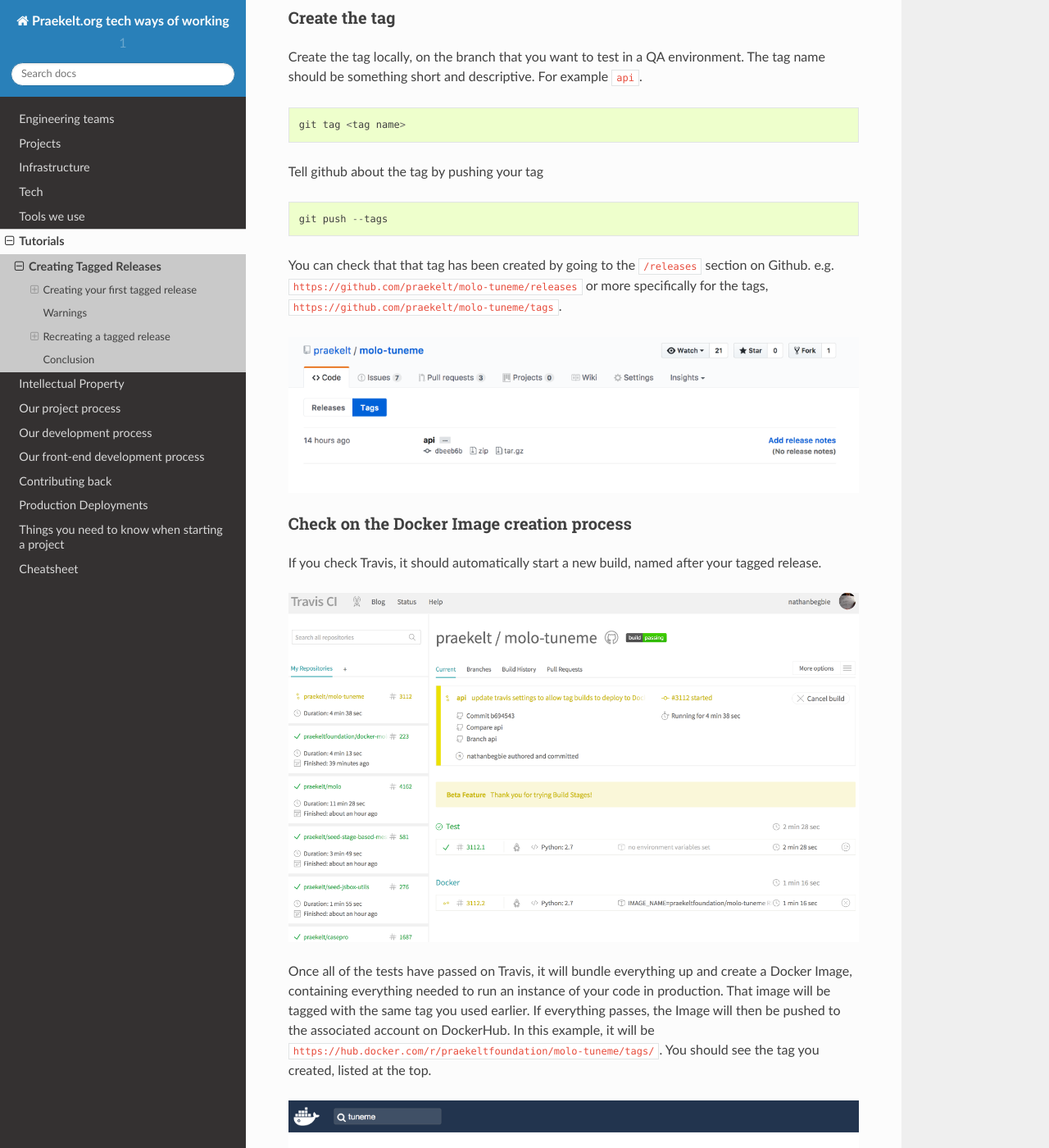
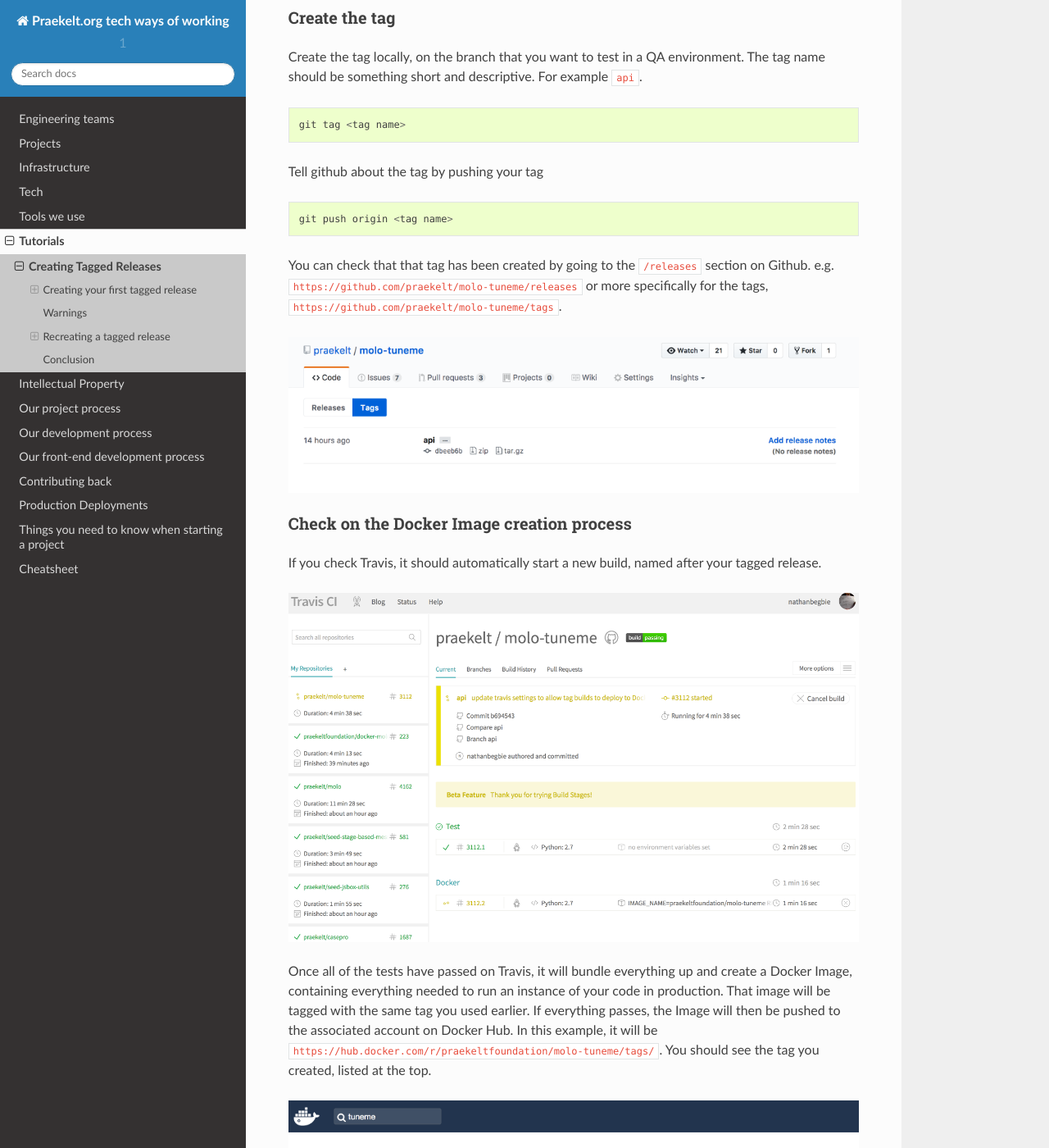
Before and after one commit to praekeltfoundation/ways-of-working, a Sphinx documentation site: the page built from docs/tutorials/tagged-releases.md, in a window 1280 px wide and 1400 px high, scrolled down 546 px. Shown: the whole window at 82% size. Built offline with Sphinx 7.4.7 and the Read the Docs theme 2.0.0, drawn with Linux system fonts in a browser that asks for light colours; some of the changed text lies outside the part shown.

Commit message:
Updated content and fixed errors

````diff
--- a/docs/tutorials/tagged-releases.md
+++ b/docs/tutorials/tagged-releases.md
@@ -11,7 +11,7 @@
 ### Ensure everything is configured
 
 Make sure that Travis is set up for to create tagged releases. See [this commit](https://github.com/praekelt/molo-tuneme/pull/489/commits/5eb3488433b0c8daba2fd37f6f9a883c2f446d31) as an example of how to do this.
-Check with SRE that the account is set up to handle tagged releases on DockerHub. At the time of writing this, both Springster and TuneMe are set up to handle tagged releases.
+Check that the account is set up to handle tagged releases on Docker Hub. At the time of writing this, both Springster and TuneMe are set up to handle tagged releases.
 
 ### Create the tag
 
@@ -24,7 +24,7 @@
 Tell github about the tag by pushing your tag
 
 ```
-git push --tags
+git push origin <tag name>
 ```
 
 You can check that that tag has been created by going to the `/releases` section on Github. e.g. `https://github.com/praekelt/molo-tuneme/releases` or more specifically for the tags, `https://github.com/praekelt/molo-tuneme/tags`.
@@ -37,7 +37,7 @@
 
 ![Travis runs tests against tagged release](../images/travis_test_tagged_release.png "Travis running tests against the tagged release")
 
-Once all of the tests have passed on Travis, it will bundle everything up and create a Docker Image, containing everything needed to run an instance of your code in production. That image will be tagged with the same tag you used earlier. If everything passes, the Image will then be pushed to the associated account on DockerHub. In this example, it will be `https://hub.docker.com/r/praekeltfoundation/molo-tuneme/tags/`. You should see the tag you created, listed at the top.
+Once all of the tests have passed on Travis, it will bundle everything up and create a Docker Image, containing everything needed to run an instance of your code in production. That image will be tagged with the same tag you used earlier. If everything passes, the Image will then be pushed to the associated account on Docker Hub. In this example, it will be `https://hub.docker.com/r/praekeltfoundation/molo-tuneme/tags/`. You should see the tag you created, listed at the top.
 
 ![The tag will be listed on Docker Hub](../images/tagged_release_docker_hub.png "The tagged image is listed on Docker Hub")
 
@@ -68,23 +68,18 @@
 You can do this via the command line using:
 
 ```
-git push --delete/-d origin <tag name>
+git push --delete origin <tag name>
 ```
-
-Or alternatively, via the site; Go to the tag listing, which can be found at the URL matching this pattern `https://github.com/praekelt/REPO_NAME/releases/tag/TAG_NAME`.
-Our example uses the following `https://github.com/praekelt/molo-tuneme/releases/tag/api`.
-
-![Delete the tag on Github](../images/github_tag_listing.png "Delete the tag on Github")
 
 Then delete the tag locally, using the following:
 
 ```
-git tag -d <tag name>
+git tag --delete <tag name>
 ```
 
 ### Follow the same process as above
-You then need to recreate the tags, push them to Github, wait for tests to pass and DockerHub to update.
-You don't need to update the Docker Image on Mission Control. Instead, just hit the restart buttonfor the QA instance on MC.
+You then need to recreate the tags, push them to Github, wait for tests to pass and Docker Hub to update.
+You don't need to update the Docker Image on Mission Control. Instead, just hit the restart button for the QA instance on MC.
 
 ![Restart the QA instance](../images/mc_qa_instance.png "Just hit restart")
 
````
Also changed, not shown: docs/images/github_tag_listing.png (deleted).
